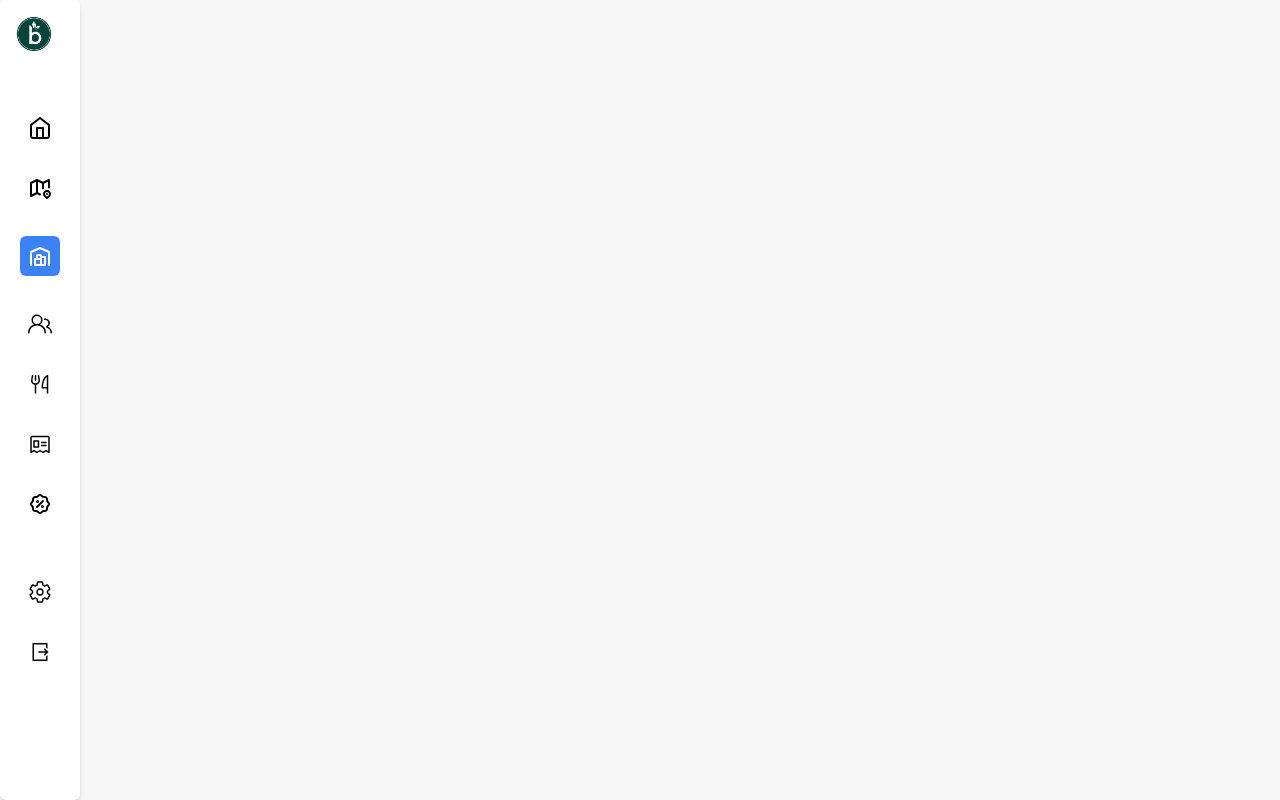
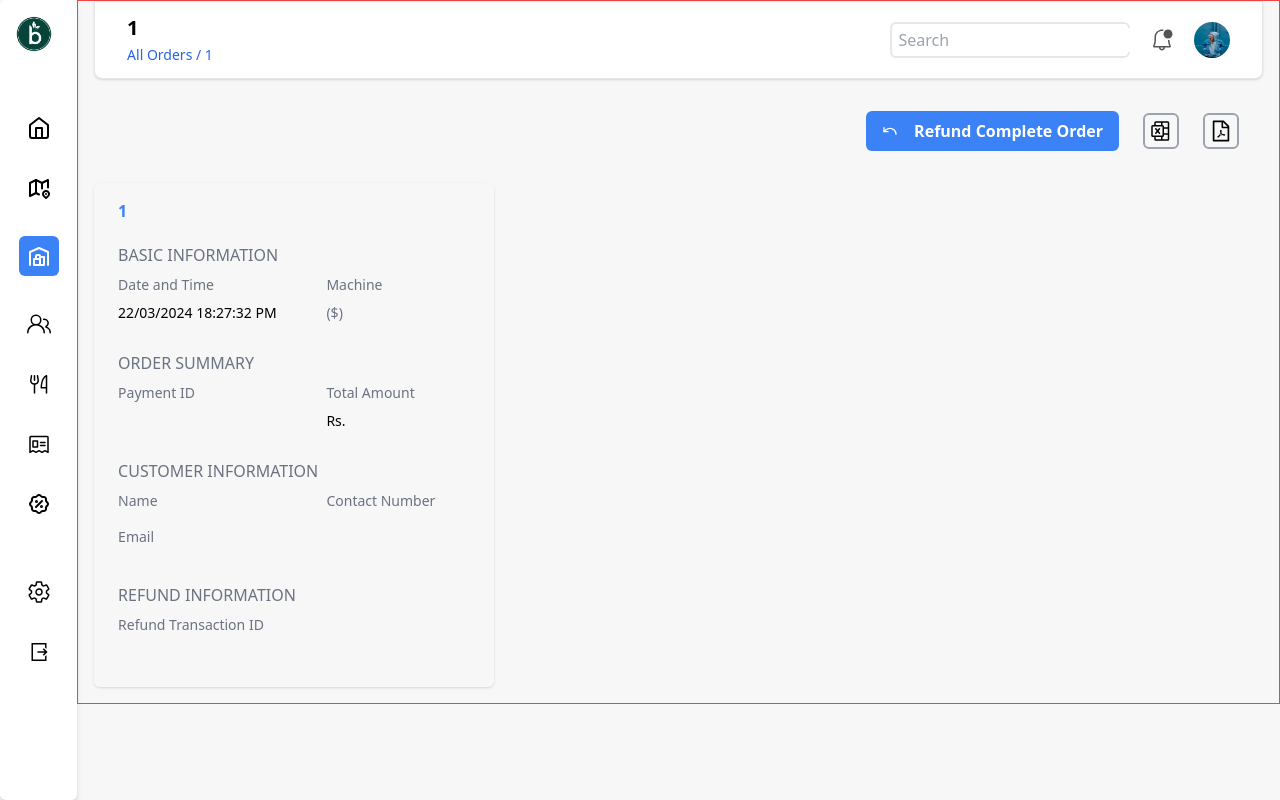
Before and after one commit to radhika20bansal/Admin-Order-Management-Dashboard, a React (Create React App) app: page /orders/1 in a window 1280 px wide. Before the commit this address had no page. Built offline with nearby package versions, Linux system fonts and the light colour scheme.

Commit message:
order and customer summary component

```diff
--- a/package.json
+++ b/package.json
@@ -11,6 +11,7 @@
     "@types/node": "^16.18.91",
     "@types/react": "^18.2.67",
     "@types/react-dom": "^18.2.22",
+    "moment": "^2.30.1",
     "react": "^18.2.0",
     "react-dom": "^18.2.0",
     "react-icons": "^5.0.1",
--- a/src/App.tsx
+++ b/src/App.tsx
@@ -1,9 +1,8 @@
-import React from "react";
 import "./App.css";
-import ProfileHeader from "./common-components/ProfileHeader";
 import { Route, Routes } from "react-router-dom";
 import LeftMenu from "./common-components/LeftMenu";
 import OrdersComponent from "./components/OrdersComponent";
+import OrderDetails from "./components/OrderDetails";
 
 function App() {
   return (
@@ -12,6 +11,7 @@ function App() {
         <LeftMenu />
         <Routes>
           <Route path='/' element={<OrdersComponent/>} />
+          <Route path='/orders/:orderId' element={<OrderDetails/>} />
         </Routes>
       </div>
     </div>
--- /dev/null
+++ b/src/common-components/ExportOptions.tsx
@@ -0,0 +1,17 @@
+import { AiOutlineFilePdf } from "react-icons/ai";
+import { PiMicrosoftExcelLogo } from "react-icons/pi";
+
+const ExportOptions = () => {
+  return (
+    <div className="flex items-center">
+      <span className="flex items-center justify-center mr-6 w-9 h-9 rounded-md border-2 border-gray-400">
+        <PiMicrosoftExcelLogo size={"24px"} />
+      </span>
+      <span className="flex items-center justify-center w-9 h-9 rounded-md border-2 border-gray-400">
+        <AiOutlineFilePdf size={"24px"} />
+      </span>
+    </div>
+  );
+};
+
+export default ExportOptions;
--- a/src/common-components/ProfileHeader.tsx
+++ b/src/common-components/ProfileHeader.tsx
@@ -4,13 +4,18 @@ import { VscBellDot } from "react-icons/vsc";
 import { CiSearch } from "react-icons/ci";
 const profile = require("../assets/images/profile.jpg");
 
-const ProfileHeader = () => {
+interface PropsType{
+  heading: string;
+  link: string;
+}
+
+const ProfileHeader = ({heading, link}: PropsType) => {
   return (
     <div className="flex items-center justify-between px-8 py-3 border mx-4 rounded-b-lg rounded-bl-lg shadow bg-white">
       <div className="text-left">
-        <h1 className="text-xl font-semibold">All Orders</h1>
+        <h1 className="text-xl font-semibold">{heading}</h1>
         <Link to={"/"} className="text-sm text-blue-600">
-          All orders
+          {link}
         </Link>
       </div>
       <div className="flex flex-row items-center justify-center">
--- /dev/null
+++ b/src/components/OrderDetails.tsx
@@ -0,0 +1,100 @@
+import { useParams } from "react-router-dom";
+import { ordersData } from "../assets/data/ordersData";
+import ProfileHeader from "../common-components/ProfileHeader";
+import ExportOptions from "../common-components/ExportOptions";
+import { LuUndo } from "react-icons/lu";
+import { OrderStatus, formattedDateAndTime } from "../utils";
+import moment from "moment";
+
+const OrderDetails = () => {
+  const { orderId } = useParams();
+  const order = ordersData.find((order) => order.orderId === orderId) ?? null;
+  console.log("matched order", order);
+  const status = order && OrderStatus(order.orderStatus);
+  const formattedDateAndTime = moment(order?.orderDate).format(
+    "DD/MM/YYYY HH:mm:ss A"
+  );
+
+  const exportOptionBar = (
+    <div className=" flex items-center justify-end m-4 py-4 pr-6">
+      <button className="flex items-center text-white bg-blue-500 rounded-md px-4 py-2 font-semibold mr-6">
+        <LuUndo className="mr-4" />
+        Refund Complete Order
+      </button>
+      <ExportOptions />
+    </div>
+  );
+
+  const orderAndCustomerSummary = (
+    <div className="py-4 px-6 w-1/3 mx-4 mt-2 mb-4 shadow rounded-md">
+      <div className="flex items-center justify-between mb-5">
+        <span className="font-semibold text-blue-500">{orderId}</span>
+        <span className={`${status?.styles}`}>{status?.label}</span>
+      </div>
+      <h2 className="uppercase font-medium text-gray-500 my-2 text-left">
+        Basic Information
+      </h2>
+      <div className="flex items-start justify-between mb-7 text-left text-sm">
+        <div className="w-40">
+          <p className="text-gray-500 mb-2">Date and Time</p>
+          <p className="font-medium">{formattedDateAndTime}</p>
+        </div>
+        <div className="w-36">
+          <p className="text-gray-500 mb-2">Machine</p>
+          <p className="font-medium">
+            {order?.machineName}{" "}
+            <span className="text-gray-500">(${order?.machineCode})</span>
+          </p>
+        </div>
+      </div>
+      <h2 className="uppercase font-medium text-gray-500 my-2 text-left">
+        Order Summary
+      </h2>
+      <div className="flex items-start justify-between mb-7 text-left text-sm">
+        <div className="w-40">
+          <p className="text-gray-500 mb-2">Payment ID</p>
+          <p className="font-medium">{order?.paymentDetails.paymentId}</p>
+        </div>
+        <div className="w-36">
+          <p className="text-gray-500 mb-2">Total Amount</p>
+          <p className="font-medium">Rs. {order?.totalAmount}</p>
+        </div>
+      </div>
+      <h2 className="uppercase font-medium text-gray-500 my-2 text-left">
+        Customer Information
+      </h2>
+      <div className="flex flex-wrap items-start justify-between mb-7 text-left text-sm">
+        <div className="w-40 mb-2">
+          <p className="text-gray-500 mb-2">Name</p>
+          <p className="font-medium">{order?.customerName}</p>
+        </div>
+        <div className="w-36 mb-2">
+          <p className="text-gray-500 mb-2">Contact Number</p>
+          <p className="font-medium">{order?.contactNumber}</p>
+        </div>
+        <div className="w-36">
+          <p className="text-gray-500 mb-2">Email</p>
+          <p className="font-medium">{order?.customerEmail}</p>
+        </div>
+      </div>
+      <h2 className="uppercase font-medium text-gray-500 my-2 text-left">
+        Refund Information
+      </h2>
+      <div className="flex flex-wrap items-start justify-between mb-7 text-left text-sm">
+        <div className="w-40">
+          <p className="text-gray-500 mb-2">Refund Transaction ID</p>
+          <p className="font-medium">{order?.paymentDetails.refundId}</p>
+        </div>
+      </div>
+    </div>
+  );
+  return (
+    <div className="w-full border border-red-500">
+      <ProfileHeader heading={`${orderId}`} link={`All Orders / ${orderId}`} />
+      {exportOptionBar}
+      {orderAndCustomerSummary}
+    </div>
+  );
+};
+
+export default OrderDetails;
--- a/src/components/OrderRow.tsx
+++ b/src/components/OrderRow.tsx
@@ -1,6 +1,6 @@
-import { formattedDateAndTime } from "../utils";
-import { orderConstants } from "../constants";
+import { OrderStatus, formattedDateAndTime } from "../utils";
 import { OrdersModel } from "../models/OrdersModel";
+import { useNavigate } from "react-router-dom";
 
 interface PropsType {
   order: OrdersModel;
@@ -8,11 +8,8 @@ interface PropsType {
 }
 
 const OrderRow = ({ order, srno }: PropsType) => {
-  const status =
-    Object.entries(orderConstants.status).find(
-      (pair) =>
-        pair[1].value.toLocaleLowerCase() === order.orderStatus.toLocaleLowerCase()
-    )?.[1] ?? orderConstants.status.pending;
+  const navigate = useNavigate();
+  const status = OrderStatus(order.orderStatus);
 
   const {
     formatedDate,
@@ -23,7 +20,12 @@ const OrderRow = ({ order, srno }: PropsType) => {
   } = formattedDateAndTime(order.orderDate);
 
   return (
-    <tr>
+    <tr
+      className="cursor-pointer"
+      onClick={() => {
+        navigate(`/orders/${order.orderId}`);
+      }}
+    >
       <td className="px-5">
         <p>{srno}.</p>
       </td>
--- a/src/components/OrdersComponent.tsx
+++ b/src/components/OrdersComponent.tsx
@@ -1,31 +1,22 @@
-import React from "react";
 import ProfileHeader from "../common-components/ProfileHeader";
 import { CiSearch } from "react-icons/ci";
-import { AiOutlineFilePdf } from "react-icons/ai";
-import { PiMicrosoftExcelLogo } from "react-icons/pi";
 import OrdersList from "./OrdersList";
+import ExportOptions from "../common-components/ExportOptions";
 
 const OrdersComponent = () => {
   const exportOptionBar = (
     <div className="flex items-center justify-between m-4 py-4 pr-6">
       <div className="border-2 flex rounded-md p-2 w-60 mr-5 items-center justify-center bg-white">
         <CiSearch size={"20px"} color="grey" />
-        <input type="search" placeholder="Search" className="ml-2" />
+        <input type="search" placeholder="Search" className="ml-2 outline-none" />
       </div>
-      <div className="flex items-center">
-        <span className="flex items-center justify-center mr-6 w-9 h-9 rounded-md border-2 border-gray-400">
-          <PiMicrosoftExcelLogo size={"24px"} />
-        </span>
-        <span className="flex items-center justify-center w-9 h-9 rounded-md border-2 border-gray-400">
-          <AiOutlineFilePdf size={"24px"} />
-        </span>
-      </div>
+      <ExportOptions/>
     </div>
   );
 
   return (
     <div className="w-full border border-red-500">
-      <ProfileHeader />
+      <ProfileHeader heading={'All Orders'} link={'All Orders'} />
       {exportOptionBar}
       <OrdersList />
     </div>
--- a/src/components/OrdersList.tsx
+++ b/src/components/OrdersList.tsx
@@ -3,7 +3,6 @@ import { ordersData as orders } from "../assets/data/ordersData";
 import Pagination from "./Pagination";
 import OrderRow from "./OrderRow";
 import { TiArrowUnsorted } from "react-icons/ti";
-import React from "react";
 
 const OrdersList = () => {
   const [pageSize, setPageSize] = useState(5);
@@ -49,7 +48,7 @@ const OrdersList = () => {
       }
     });
     return sorted;
-  }, [orders, sortBy, isAmountSelected, isDateSelected, isOrderIdSelected]);
+  }, [sortBy, isAmountSelected, isDateSelected, isOrderIdSelected]);
 
   const { firstPageIndex, lastPageIndex, currentPageData } = useMemo(() => {
     const firstPageIndex = (currentPage - 1) * pageSize;
@@ -65,6 +64,7 @@ const OrdersList = () => {
     isAmountSelected,
     isDateSelected,
     isOrderIdSelected,
+    dataCount
   ]);
 
   let srno = 0;
--- a/src/utils.ts
+++ b/src/utils.ts
@@ -1,3 +1,5 @@
+import { orderConstants } from "./constants";
+
 export const formattedDateAndTime = (orderDate: any) => {
   const date = orderDate.getDate();
   const formatedDate = date.toString().length === 1 ? `0${date}` : date;
@@ -24,3 +26,12 @@ export const formattedDateAndTime = (orderDate: any) => {
     formatedSeconds,
   };
 };
+
+export const OrderStatus = (orderStatus: string) => {
+  const status =
+    Object.entries(orderConstants.status).find(
+      (pair) =>
+        pair[1].value.toLocaleLowerCase() === orderStatus.toLocaleLowerCase()
+    )?.[1] ?? orderConstants.status.pending;
+  return status;
+};
```
Also changed, not shown: src/constants.ts (+6 -6 lines), 1 other file (tests, documents, lock files or other folders).
